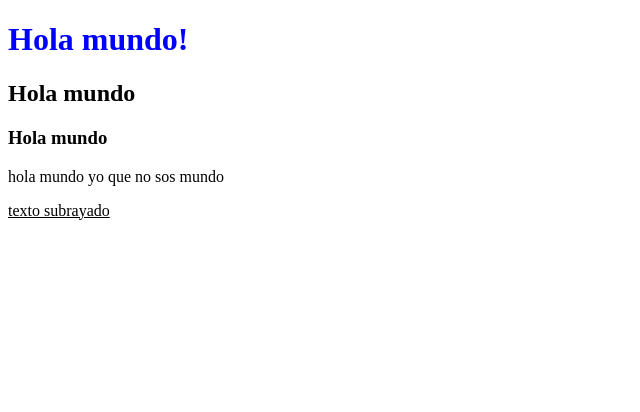
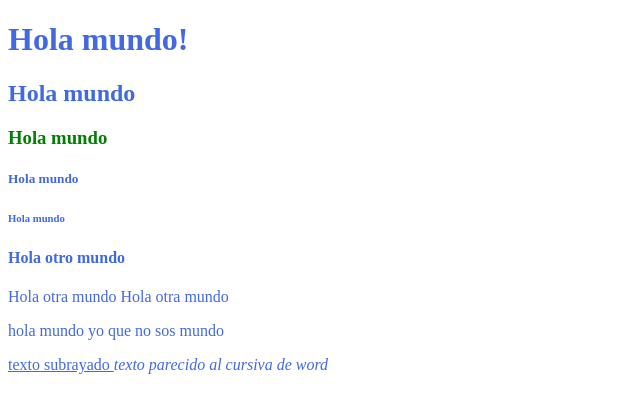
Before and after one commit to gianfrancorecalde/Web, a plain HTML site: page index.html in a window 1280 px wide. Shown: the whole page, without its empty margins (0-640 px from the left). Drawn offline with Linux system fonts and the light colour scheme.

Commit message:
min 44 primera clase

```diff
--- a/index.html
+++ b/index.html
@@ -1,4 +1,4 @@
-<!--Todo se hace con etiquetas <algo> -->
+<!--Todo se hace con etiquetas <algo></algo> o autoconclusiva <algo2/> -->
 <!DOCTYPE html>
 <!--La eqiqueta de arriba siempre debe aparecer, y todo lo que esta por debajo es lo que aparecera en la pagina-->
 <html>
@@ -6,12 +6,19 @@
     <!--Cabeza, lo que se haha no siempre sera visible en la pagina-->
         <title>Primera Web</title>
         <!-- la etiqueta title, titulo, cambia el nombre de la pagina que aparece en al pestaña-->
+        <!-- vincular .html con otro cosa -->
+        <link rel="stylesheet" href="styles.css" />
     </head>
     <body>
         <!-- Cuerpo, todo va a ser visible-->
-        <h1 style="color:blue"> Hola mundo! </h1>
+        <h1> Hola mundo! </h1>
         <h2>Hola mundo</h2>
-        <h3>Hola mundo</h3>
+        <h3 class="colorVerde">Hola mundo</h3>
+        <h5>Hola mundo</h5>
+        <h6>Hola mundo</h6>
+        <h4>Hola otro mundo</h4>
+        <h7>Hola otra mundo</h7>
+        <h8>Hola otra mundo</h8>
         <p>
             <!-- etiqueta para escribir texto-->
             hola mundo yo que no sos mundo
@@ -20,7 +27,10 @@
             <!-- texto subrayado-->
             texto subrayado
         </u>
-        <i><!--texto en italiano--></i>
+        <i>
+            <!--texto en italic (cursiva de word)-->
+            texto parecido al cursiva de word
+        </i>
         <b><!--texto en negro--></b>
     </body>
 </html>
--- /dev/null
+++ b/styles.css
@@ -0,0 +1,9 @@
+/* Aca se traba con la personalizacion de la pagina*/
+body{
+    color: royalblue;
+}
+/* antepongo un punto para indicar q es una clase */
+/* el proposito es agregar caracterisitca que tendra esa clase y que despues solo las implemente la clase en .html */
+.colorVerde{
+    color: green;
+}
```
